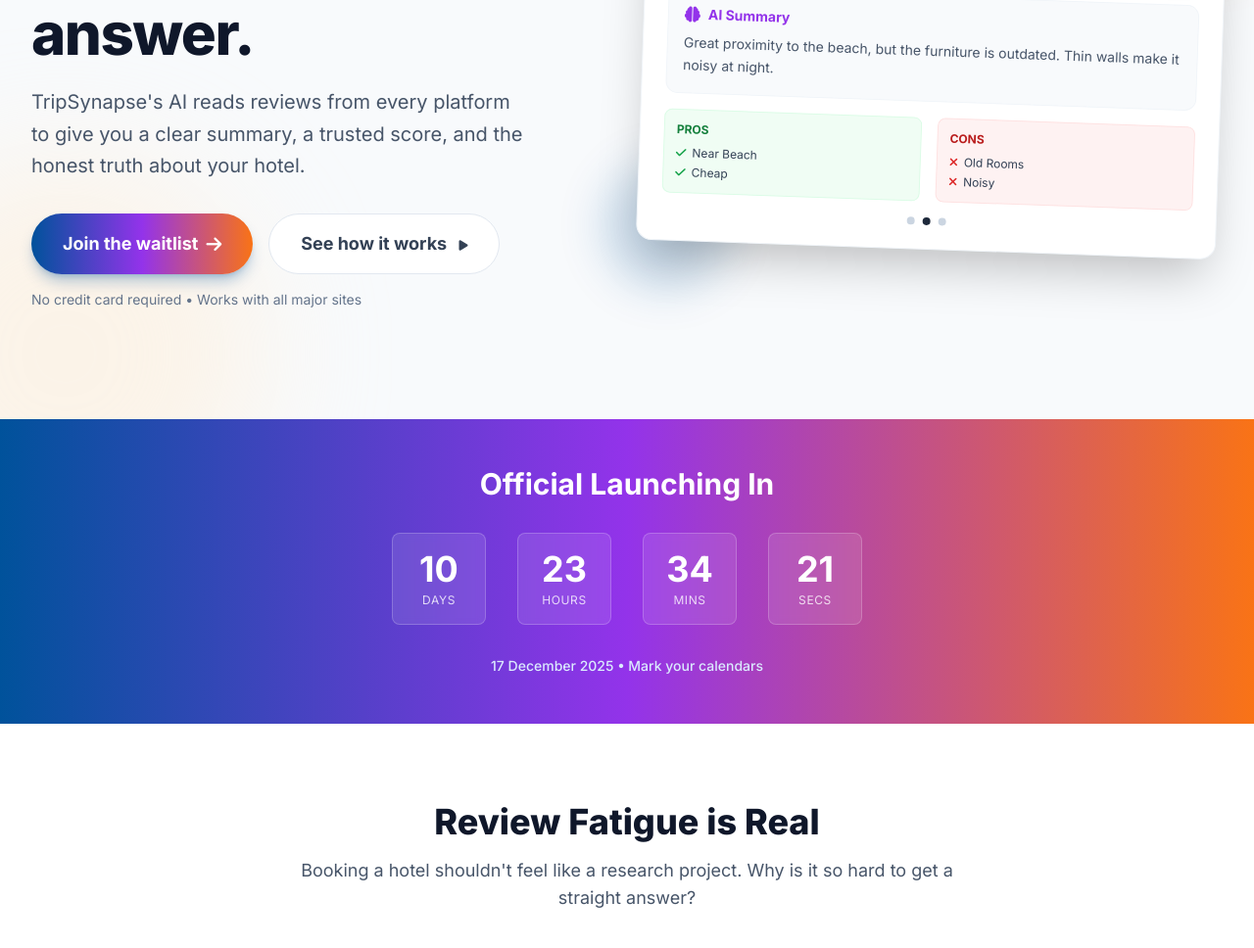
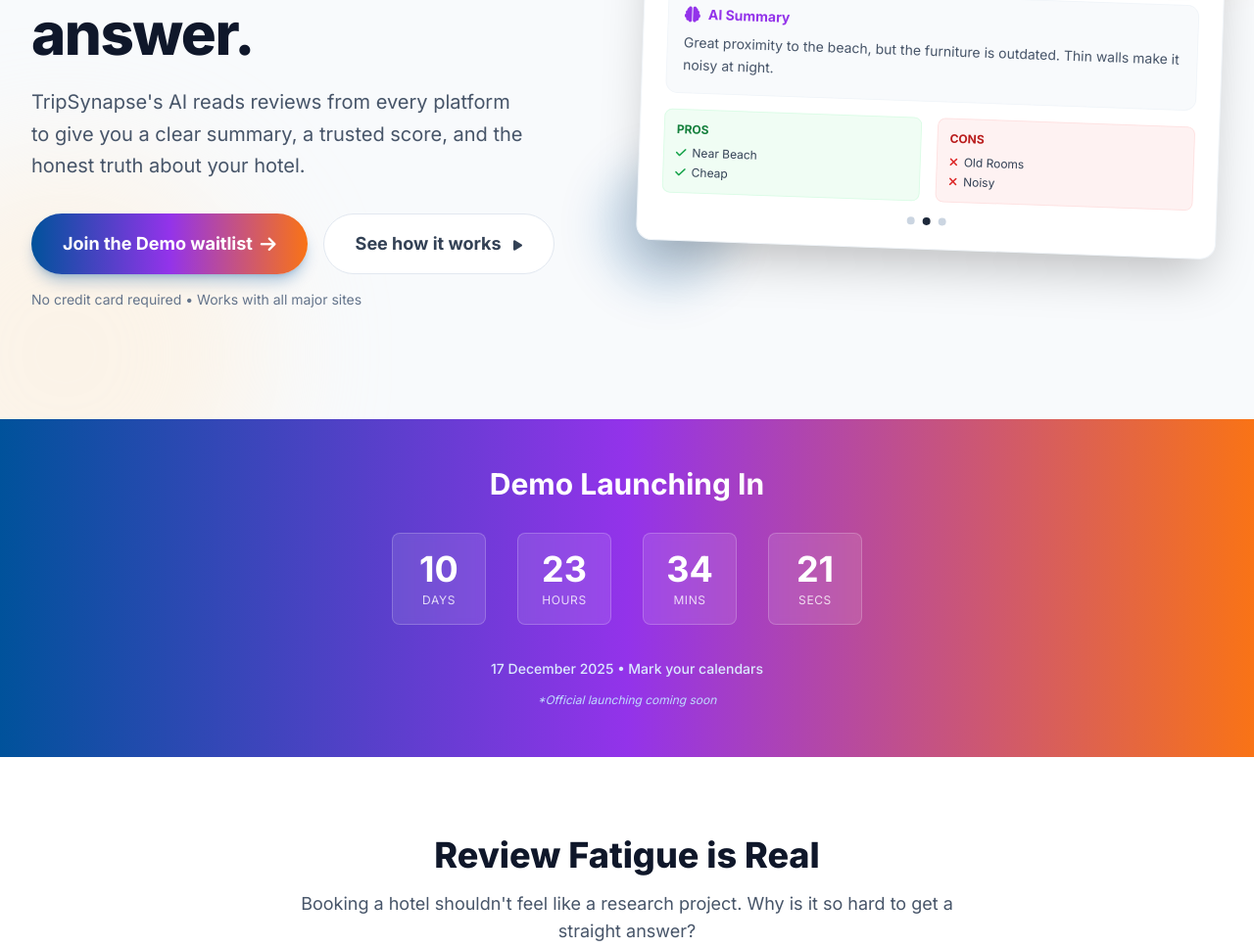
Before and after one commit to TripSynapse/TripSynapse, a plain HTML site: page index.html in a window 1280 px wide. Shown: the part 387-1355 px from the top of the page at 98% size. Drawn offline with nearby package versions, Linux system fonts and the light colour scheme.

Commit message:
- Made modification for demo integration in website

```diff
--- a/index.html
+++ b/index.html
@@ -131,7 +131,7 @@
 
                     <button data-key="nav.cta"
                         class="bg-gradient-brand hover:opacity-90 text-white px-6 py-2.5 rounded-full font-bold transition-all shadow-lg shadow-brand-blue/20 text-sm">
-                        Join the waitlist
+                        Join the Demo waitlist
                     </button>
                 </div>
 
@@ -174,7 +174,7 @@
                 <a href="#faq" data-key="nav.faq"
                     class="text-base font-medium text-slate-600 dark:text-slate-300 py-2 border-b border-slate-50 dark:border-slate-800 mobile-link">FAQ</a>
                 <button data-key="nav.cta"
-                    class="bg-gradient-brand text-white w-full py-3 rounded-lg font-bold mt-2">Join the
+                    class="bg-gradient-brand text-white w-full py-3 rounded-lg font-bold mt-2">Join the Demo
                     waitlist</button>
             </div>
         </div>
@@ -213,7 +213,8 @@
                     <div class="flex flex-col sm:flex-row justify-center lg:justify-start gap-4">
                         <button
                             class="bg-gradient-brand hover:opacity-90 text-white px-8 py-4 rounded-full text-lg font-bold transition-all transform hover:scale-105 shadow-lg shadow-brand-blue/30 flex items-center justify-center gap-2">
-                            <span data-key="hero.ctaPrimary">Join the waitlist</span> <i class="fas fa-arrow-right"></i>
+                            <span data-key="hero.ctaPrimary">Join the Demo waitlist</span> <i
+                                class="fas fa-arrow-right"></i>
                         </button>
                         <button onclick="openVideoModal()"
                             class="bg-white dark:bg-slate-800 hover:bg-slate-50 dark:hover:bg-slate-700 text-slate-700 dark:text-white border border-slate-200 dark:border-slate-700 px-8 py-4 rounded-full text-lg font-bold transition-all hover:shadow-md">
@@ -326,7 +327,7 @@
     <!-- Countdown -->
     <section class="py-12 bg-gradient-brand text-white">
         <div class="max-w-4xl mx-auto px-4 text-center">
-            <h2 class="text-2xl md:text-3xl font-bold mb-8" data-key="countdown.title">Official Launching In</h2>
+            <h2 class="text-2xl md:text-3xl font-bold mb-8" data-key="countdown.title">Demo Launching In</h2>
             <div class="flex justify-center gap-4 md:gap-8 text-center" id="countdown-container">
                 <div class="bg-white/10 backdrop-blur-sm rounded-lg p-4 w-20 md:w-24 border border-white/20">
                     <div id="days" class="text-3xl md:text-4xl font-bold">00</div>
@@ -347,13 +348,18 @@
             </div>
 
             <!-- Corrected Calendar Link -->
-            <a id="calendar-link"
-                href="https://calendar.google.com/calendar/render?action=TEMPLATE&text=TripSynapse+Launch+Day&dates=20251217T080000Z/20251217T180000Z&details=The+official+launch+of+TripSynapse.+Think+Smart.+Travel+Smart.&location=Online"
-                target="_blank" rel="noopener noreferrer"
-                class="mt-8 text-blue-100 text-sm font-medium hover:text-white hover:underline transition-colors inline-block"
-                data-key="countdown.date">
-                17 December 2025 • Mark your calendars
-            </a>
+            <div class="mt-8 text-center">
+                <a id="calendar-link"
+                    href="https://calendar.google.com/calendar/render?action=TEMPLATE&text=TripSynapse+Demo+Launch&dates=20251217T080000Z/20251217T180000Z&details=The+official+demo+launch+of+TripSynapse.+Think+Smart.+Travel+Smart.&location=Online"
+                    target="_blank" rel="noopener noreferrer"
+                    class="text-blue-100 text-sm font-medium hover:text-white hover:underline transition-colors inline-block mb-2"
+                    data-key="countdown.date">
+                    17 December 2025 • Mark your calendars
+                </a>
+                <br>
+                <span class="text-blue-200 text-xs italic" data-key="countdown.note">*Official launching coming
+                    soon</span>
+            </div>
         </div>
     </section>
 
@@ -1016,25 +1022,26 @@
                 "nav.useCases": "Use Cases",
                 "nav.pricing": "Pricing",
                 "nav.faq": "FAQ",
-                "nav.cta": "Join the waitlist",
+                "nav.cta": "Join the Demo waitlist",
                 "hero.new": "New: Google Maps Integration",
                 "hero.title": "Stop reading <br/> <span class='text-gradient'>300+ reviews.</span><br/> Get one smart answer.",
                 "hero.subtitle": "TripSynapse's AI reads reviews from every platform to give you a clear summary, a trusted score, and the honest truth about your hotel.",
-                "hero.ctaPrimary": "Join the waitlist",
+                "hero.ctaPrimary": "Join the Demo waitlist",
                 "hero.ctaSecondary": "See how it works",
                 "hero.note": "No credit card required • Works with all major sites",
                 "mockup.scoreLabel": "Trust Score",
                 "mockup.aiSummaryLabel": "AI Summary",
                 "mockup.prosLabel": "Pros",
                 "mockup.consLabel": "Cons",
-                "countdown.title": "Official Launching In",
+                "countdown.title": "Demo Launching In",
                 "countdown.days": "Days",
                 "countdown.hours": "Hours",
                 "countdown.mins": "Mins",
                 "countdown.secs": "Secs",
                 "countdown.date": "17 December 2025 • Mark your calendars",
-                "calendar.eventTitle": "TripSynapse Launch Day",
-                "calendar.eventDetails": "The official launch of TripSynapse. Think Smart. Travel Smart.",
+                "countdown.note": "*Official launching coming soon",
+                "calendar.eventTitle": "TripSynapse Demo Launch",
+                "calendar.eventDetails": "The official demo launch of TripSynapse. Think Smart. Travel Smart.",
                 "problem.title": "Review Fatigue is Real",
                 "problem.subtitle": "Booking a hotel shouldn't feel like a research project. Why is it so hard to get a straight answer?",
                 "problem.card1.title": "Overwhelming Volume",
@@ -1127,25 +1134,26 @@
                 "nav.useCases": "Utilizări",
                 "nav.pricing": "Prețuri",
                 "nav.faq": "Întrebări frecvente",
-                "nav.cta": "Intră pe lista de așteptare",
+                "nav.cta": "Intră pe lista de așteptare Demo",
                 "hero.new": "Nou: Integrare Google Maps",
                 "hero.title": "Nu mai citi <br/> <span class='text-gradient'>300+ recenzii.</span><br/> Obține un răspuns inteligent.",
                 "hero.subtitle": "AI-ul TripSynapse analizează recenziile de pe toate platformele și îți oferă un rezumat clar, un scor de încredere și adevărul despre hotelul ales.",
-                "hero.ctaPrimary": "Intră pe lista de așteptare",
+                "hero.ctaPrimary": "Intră pe lista de așteptare Demo",
                 "hero.ctaSecondary": "Vezi cum funcționează",
                 "hero.note": "Fără card de credit • Funcționează cu site-urile majore",
                 "mockup.scoreLabel": "Scor de Încredere",
                 "mockup.aiSummaryLabel": "Rezumat AI",
                 "mockup.prosLabel": "Pro",
                 "mockup.consLabel": "Contra",
-                "countdown.title": "Lansare Oficială În",
+                "countdown.title": "Lansare Demo În",
                 "countdown.days": "Zile",
                 "countdown.hours": "Ore",
                 "countdown.mins": "Min",
                 "countdown.secs": "Sec",
                 "countdown.date": "17 Decembrie 2025 • Notează în calendar",
-                "calendar.eventTitle": "TripSynapse Dată Lansare",
-                "calendar.eventDetails": "Lansarea oficială a TripSynapse. Gândește Inteligent. Călătorește Inteligent.",
+                "countdown.note": "*Lansarea oficială în curând",
+                "calendar.eventTitle": "Lansare Demo TripSynapse",
+                "calendar.eventDetails": "Lansarea oficială demo a TripSynapse. Gândește Inteligent. Călătorește Inteligent.",
                 "problem.title": "Oboseala cauzată de recenzii e reală",
                 "problem.subtitle": "Rezervarea unui hotel nu ar trebui să fie un proiect de cercetare. De ce e atât de greu să primești un răspuns clar?",
                 "problem.card1.title": "Volum Copleșitor",
```
Also changed, not shown: construction.html (+61 -64 lines).
